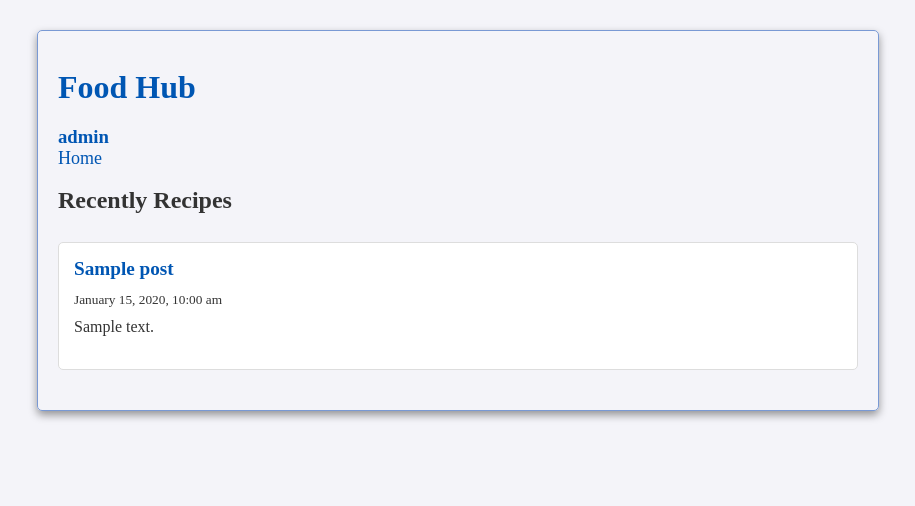
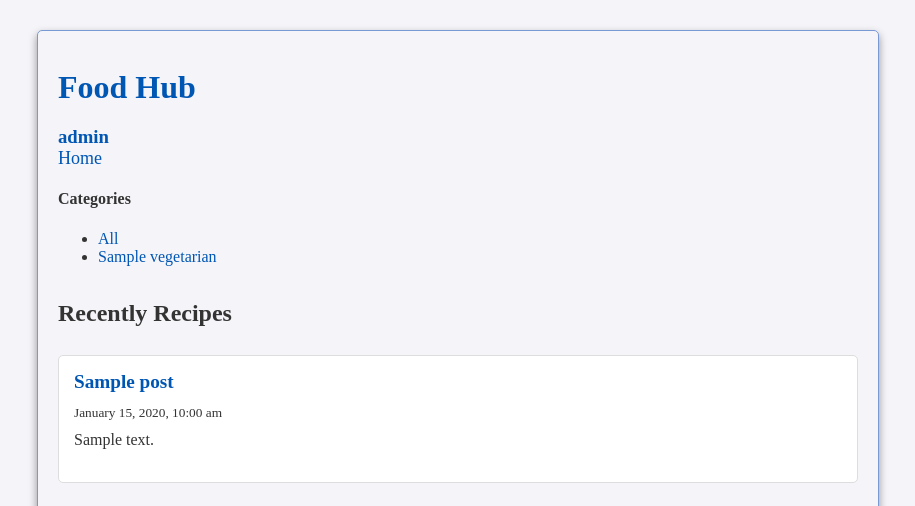
Before and after one commit to xhankx/Web-Development-2-Final-Project, a PHP site: page /index.php?category=1 in a window 1280 px wide. Shown: the top 506 px of the page, without its empty margins (182-1097 px from the left). Run offline with PHP 8.4, Linux system fonts and the light colour scheme; tables that the repository leaves empty or names only in its code hold one stand-in row (values such as "Sample post"); some web fonts are replaced.

Commit message:
2.8 Navigate the pages by way of their associated categories. Note that this requires a Category (or similar) table with a 1-to-many relationship to your main table.
Navigate the pages by way of their associated categories. Note that this requires a Category (or similar) table with a 1-to-many relationship to your main table.

```diff
--- a/index.php
+++ b/index.php
@@ -10,13 +10,27 @@
 
 require('connect.php');
 
-// Fetch the five most recent posts
-$query = "SELECT id, title, date, content FROM posts ORDER BY date DESC LIMIT 5";
-$statement = $db->prepare($query);
+// Fetch all categories
+$categoryQuery = "SELECT id, name FROM vegetarian";
+$categoryStatement = $db->prepare($categoryQuery);
+$categoryStatement->execute();
+$categories = $categoryStatement->fetchAll(PDO::FETCH_ASSOC);
+
+$category_id = filter_input(INPUT_GET, 'category', FILTER_VALIDATE_INT);
+if ($category_id) {
+    // Fetch posts by selected category
+    $query = "SELECT id, title, date, content FROM posts WHERE vegetarian_id = :category_id ORDER BY date DESC LIMIT 5";
+    $statement = $db->prepare($query);
+    $statement->bindValue(':category_id', $category_id, PDO::PARAM_INT);
+} else {
+    // Fetch all posts if no category is selected
+    $query = "SELECT id, title, date, content FROM posts ORDER BY date DESC LIMIT 5";
+    $statement = $db->prepare($query);
+}
 $statement->execute();
 $posts = $statement->fetchAll();
+
 ?>
-
 
 <!DOCTYPE html>
 <html lang="en">
@@ -37,18 +51,27 @@ $posts = $statement->fetchAll();
 
     <a class="home" href="index.php">Home</a>
 
-    <br>
+    <div>
+        <h4>Categories</h4>
+        <ul>
+            <li><a href="index.php">All</a></li> <!-- Link to show all posts -->
+            <?php foreach ($categories as $category): ?>
+                <li><a href="index.php?category=<?= $category['id'] ?>"><?= htmlspecialchars($category['name']) ?></a></li>
+            <?php endforeach; ?>
+        </ul>
+    </div>
+
     <br>
     <h2>Recently Recipes</h2>
     <br>
     <?php foreach ($posts as $post): ?>
         <div class="post">
             <div class="post-header">
-                <h3><a href="post.php?id=<?= $post['id'] ?>"><?= $post['title'] ?></a></h3>
+                <h3><a href="post.php?id=<?= $post['id'] ?>"><?= htmlspecialchars($post['title']) ?></a></h3>
             </div>
             <p><small><?= date('F d, Y, h:i a', strtotime($post['date'])) ?></small></p>
             <p>
-                <?= nl2br(strlen($post['content']) > 200 ? substr($post['content'], 0, 200) . '...' : $post['content']) ?>
+                <?= nl2br(strlen($post['content']) > 200 ? substr($post['content'], 0, 200) . '...' : htmlspecialchars($post['content'])) ?>
                 <?php if (strlen($post['content']) > 200): ?>
                     <a href="post.php?id=<?= $post['id'] ?>">Read Full Post</a>
                 <?php endif; ?>
```
